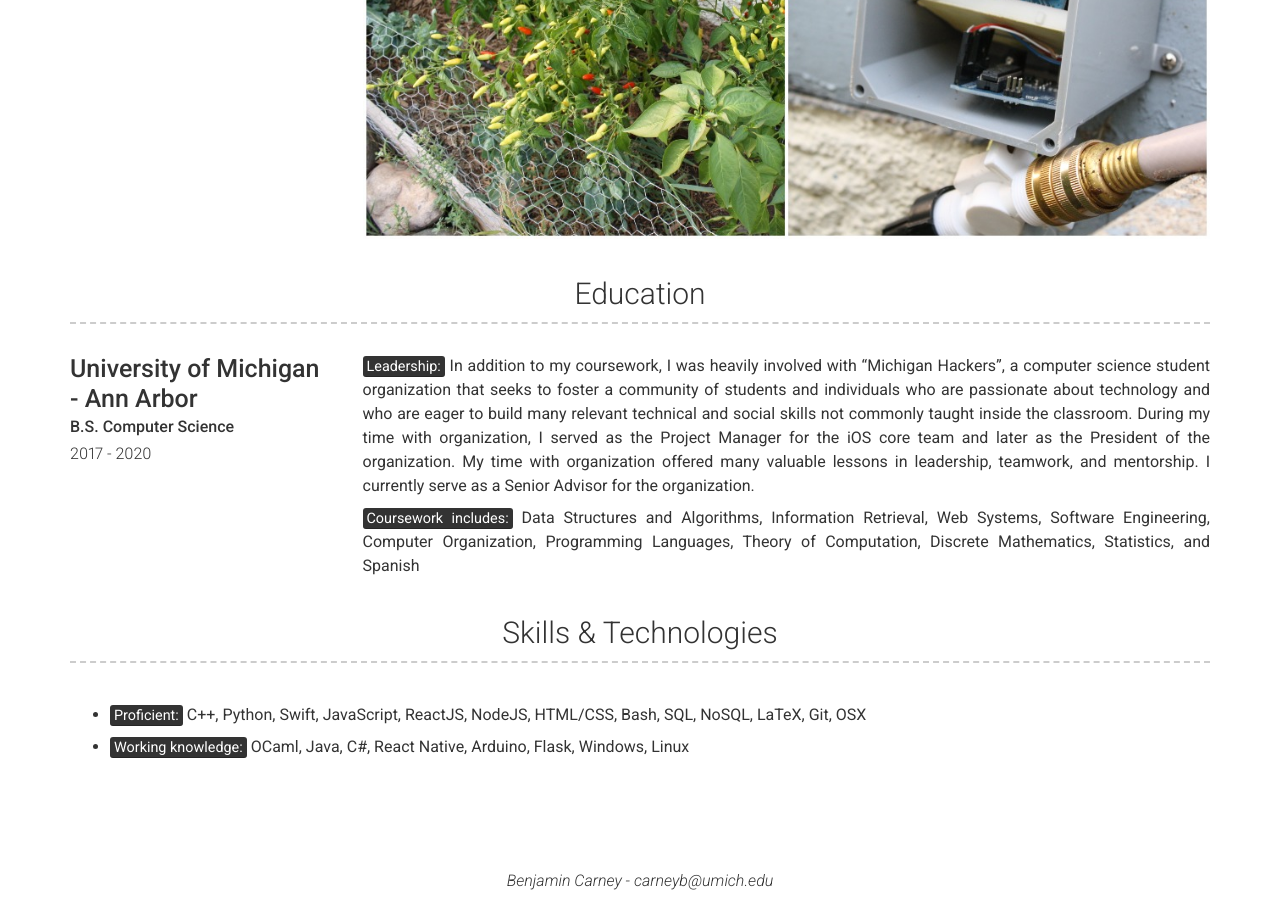
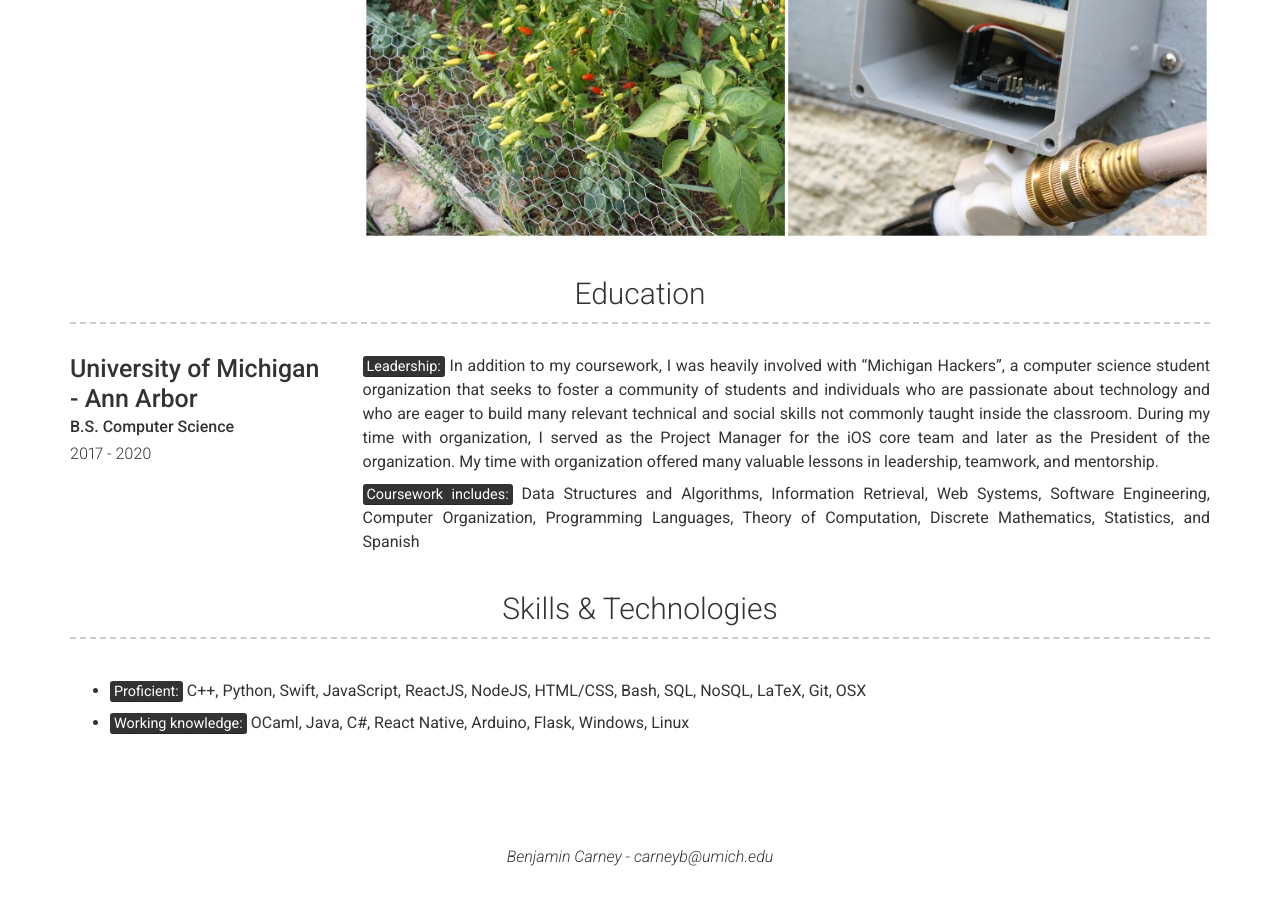
Before and after one commit to benjamincarney/benjamincarney.github.io, a Jekyll site: the page built from index.md, in a window 1280 px wide and 900 px high, scrolled down 4161 px. Built offline with Jekyll 4.4.1, drawn with Linux system fonts in a browser that asks for light colours; nearby versions of some CDN libraries; after the commit the page ends 5037 px from its top, so only the background shows below that.

Commit message:
Update _config.yml

```diff
--- a/_config.yml
+++ b/_config.yml
@@ -187,7 +187,7 @@ content:
           <mark>Leadership:</mark> In addition to my coursework, I was heavily involved with "Michigan Hackers", a computer science student organization that seeks to foster a community
           of students and individuals who are passionate about technology and who are eager to build many relevant technical and social skills not commonly taught
           inside the classroom. During my time with organization, I served as the Project Manager for the iOS core team and later as the President of the organization.
-          My time with organization offered many valuable lessons in leadership, teamwork, and mentorship. I currently serve as a Senior Advisor for the organization.
+          My time with organization offered many valuable lessons in leadership, teamwork, and mentorship.
 
           <mark>Coursework includes:</mark> Data Structures and Algorithms, Information Retrieval, Web Systems, Software Engineering,
           Computer Organization, Programming Languages, Theory of Computation, Discrete Mathematics, Statistics, and Spanish
```
